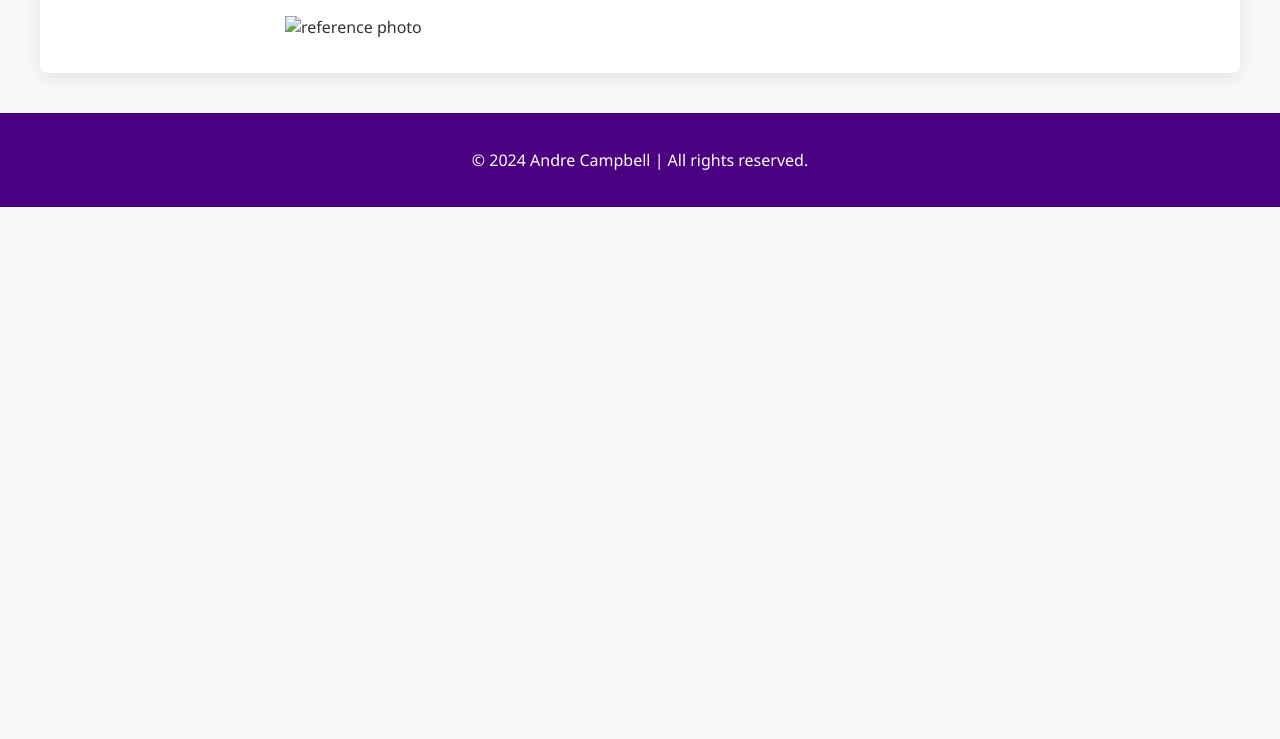
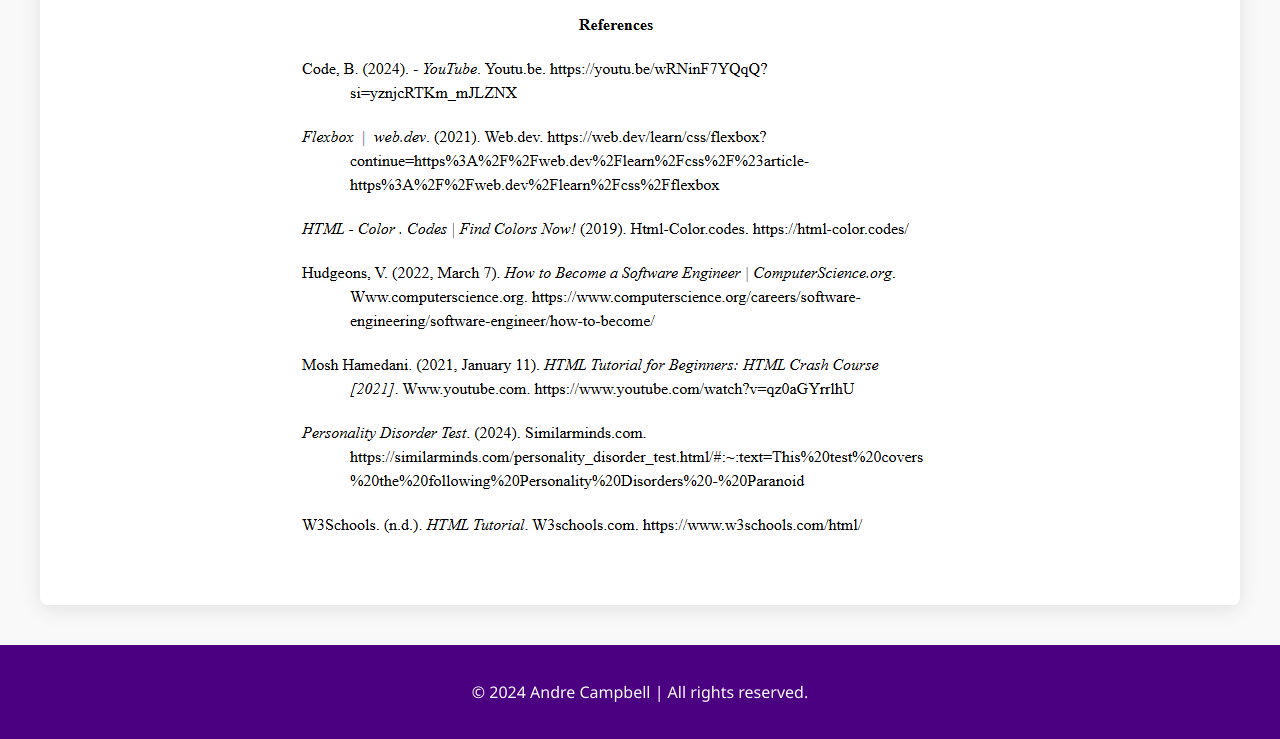
Before and after one commit to andrecamp455/andre2301103, a plain HTML site: page Reference.html in a window 1280 px wide. Shown: the part 235-974 px from the top of the page. Before the commit the page ends 800 px from the top, so only its background shows below. Drawn offline with Linux system fonts and the light colour scheme.

Commit message:
Update Reference.html

```diff
--- a/Reference.html
+++ b/Reference.html
@@ -95,7 +95,7 @@
     <div class="container">
         <div class="content">
             <h1>Reference Page</h1>
-            <img src="images/References.png" alt="reference photo" sytle="width: 100%">
+            <img src="References.png" alt="reference photo" sytle="width: 100%">
         </div>
     </div>
     <footer>
```
